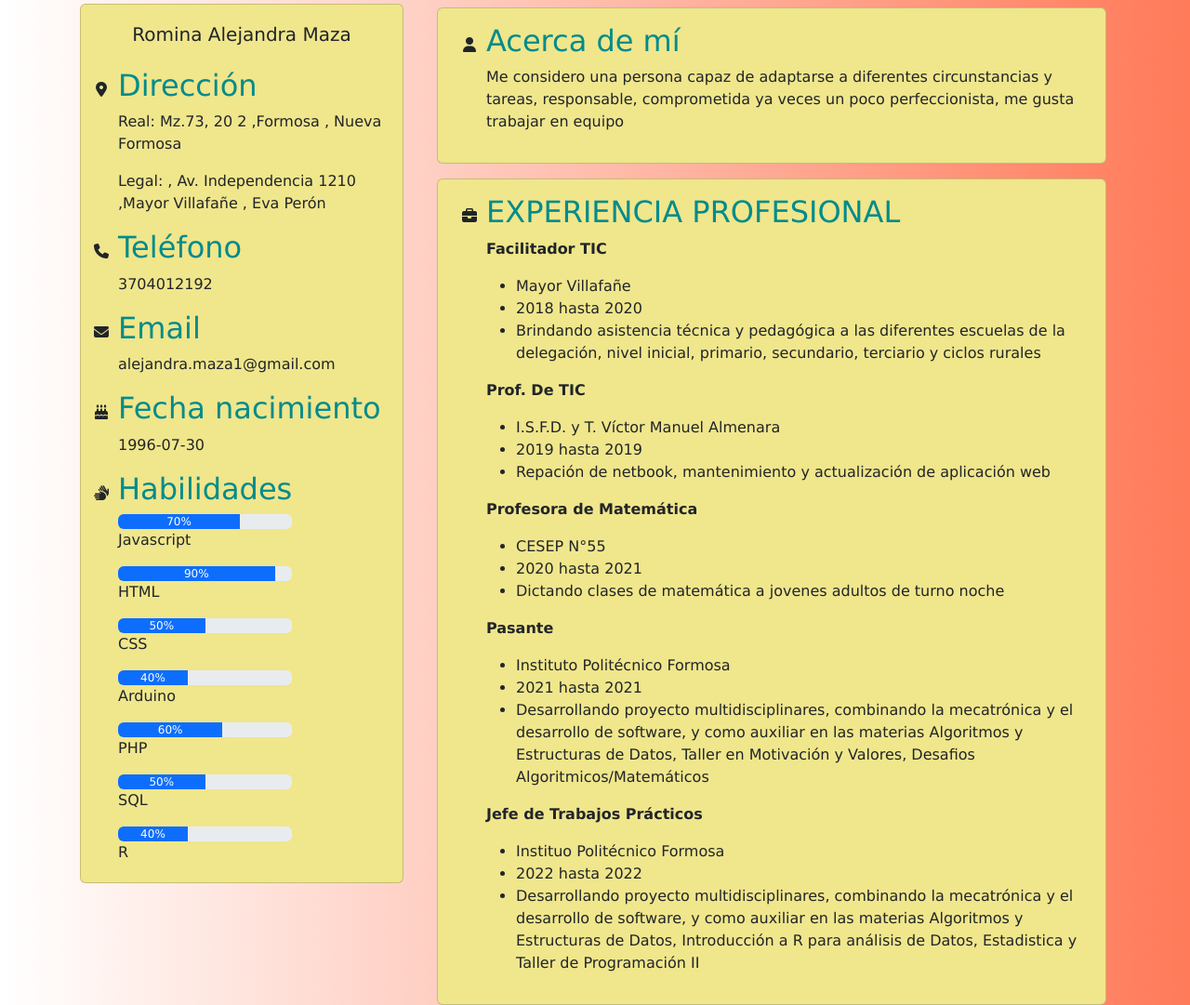
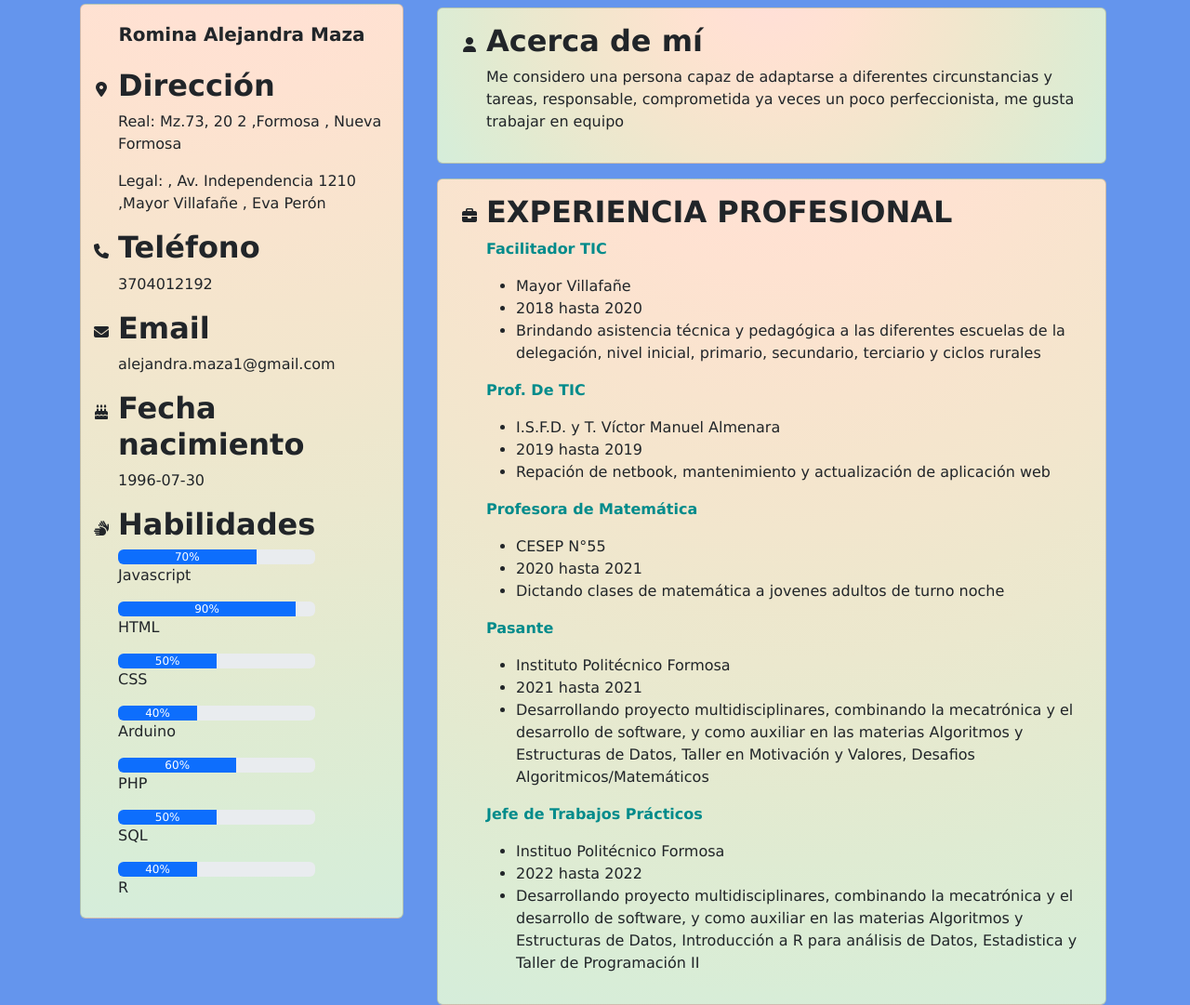
Before and after one commit to Alejandra179/CV-MAZA, a plain HTML site: page index.html in a window 1280 px wide. Shown: the top 1081 px of the page at 93% size. Drawn offline with nearby package versions, Linux system fonts and the light colour scheme; no server answers.

Commit message:
actualizacion

```diff
--- a/scrypt.js
+++ b/scrypt.js
@@ -36,7 +36,7 @@ fetch("./data.json", { mode: "no-cors" }) // desactivar CORS porque la ruta no c
               <i class="fa-solid ${icons[prop]}"></i>
             </div>
             <div>
-              <h4 class="fs-2">${prop}</h4>
+              <h5 class="fs-2">${prop}</h5>
               <p>${data[0][prop]}</p>
             </div>
           </div>`
@@ -45,7 +45,7 @@ fetch("./data.json", { mode: "no-cors" }) // desactivar CORS porque la ruta no c
     }
     sobre_mi.innerText=data[0].sobre_mi;
     data[0].titulos.forEach(element=>{
-     educacion.innerHTML+=` <p><strong>${element.institucion}</strong></p>
+     educacion.innerHTML+=` <p class="titulo"><strong>${element.institucion}</strong></p>
      <ul>
        <li>${element.descripcion}</li>
        <li>${element.lugar}</li>
@@ -53,7 +53,7 @@ fetch("./data.json", { mode: "no-cors" }) // desactivar CORS porque la ruta no c
      </ul>`
     })
     data[0].certificados.forEach(element=>{
-      educacion.innerHTML+=` <p><strong>${element.descripcion}</strong></p>
+      educacion.innerHTML+=` <p class="titulo"><strong>${element.descripcion}</strong></p>
       <ul>
         <li>${element.otorgado_por}</li>
         <li>${element.year}</li>
@@ -61,7 +61,7 @@ fetch("./data.json", { mode: "no-cors" }) // desactivar CORS porque la ruta no c
       </ul>`
      })
     data[0].experiencia_laboral.forEach(element=>{
-      exp_laboral.innerHTML+=` <p><strong>${element.descripcion}</strong></p>
+      exp_laboral.innerHTML+=` <p class="titulo"><strong>${element.descripcion}</strong></p>
       <ul>
         <li>${element.lugar}</li>
         <li>${element.year_desde} hasta ${element.year_hasta}</li>
--- a/style.css
+++ b/style.css
@@ -1,12 +1,26 @@
 html {height: 100%;}
-body {background-image: linear-gradient(to right, #FFFFFF, rgb(255, 122, 89));}
+body {
+    background-color: cornflowerblue;
+}
 
 .card{
-    background-color:khaki
+    background-image: radial-gradient(circle at 50% -20.71%, #ffdfda 0, #ffdfd8 6.25%, #ffe0d5 12.5%, #ffe1d3 18.75%, #fee2d1 25%, #fbe3cf 31.25%, #f8e4ce 37.5%, #f5e5cd 43.75%, #f2e6cd 50%, #eee7cd 56.25%, #ebe8ce 62.5%, #e7e9cf 68.75%, #e3ead0 75%, #dfebd2 81.25%, #dcecd4 87.5%, #d8edd7 93.75%, #d5edda 100%);
 }
-.fs-2{
+.titulo{
     color: darkcyan;
+
+    font-weight: bolder;
 }
 body {
-    font-family:Verdana, Geneva, Tahoma, sans-serif
-  }
+    font-family:Verdana, Geneva, Tahoma, sans-serif;
+
+}
+
+h4,h5{
+    font-weight: bolder;
+}
+img{
+    width: 50;
+    height: 50;
+
+}
```
